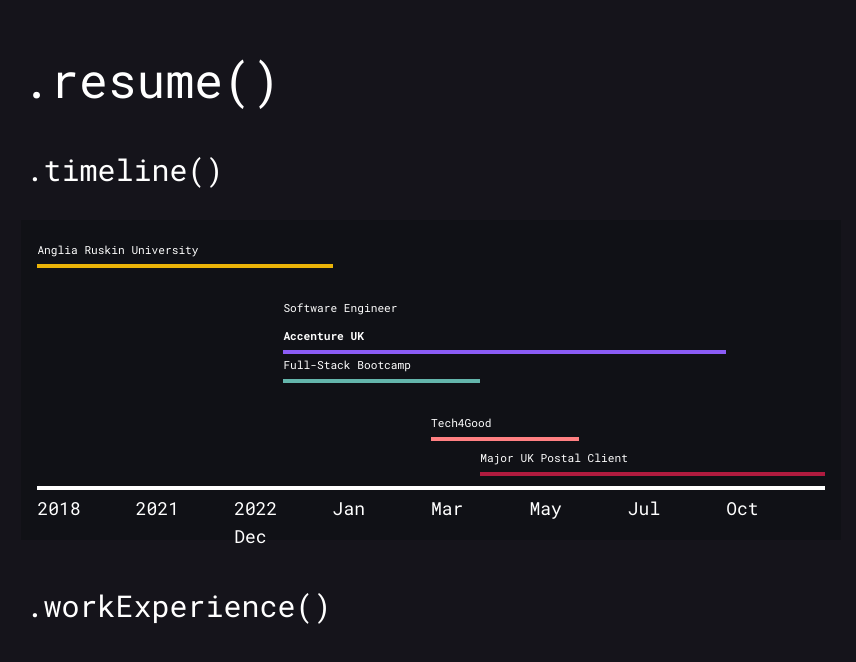
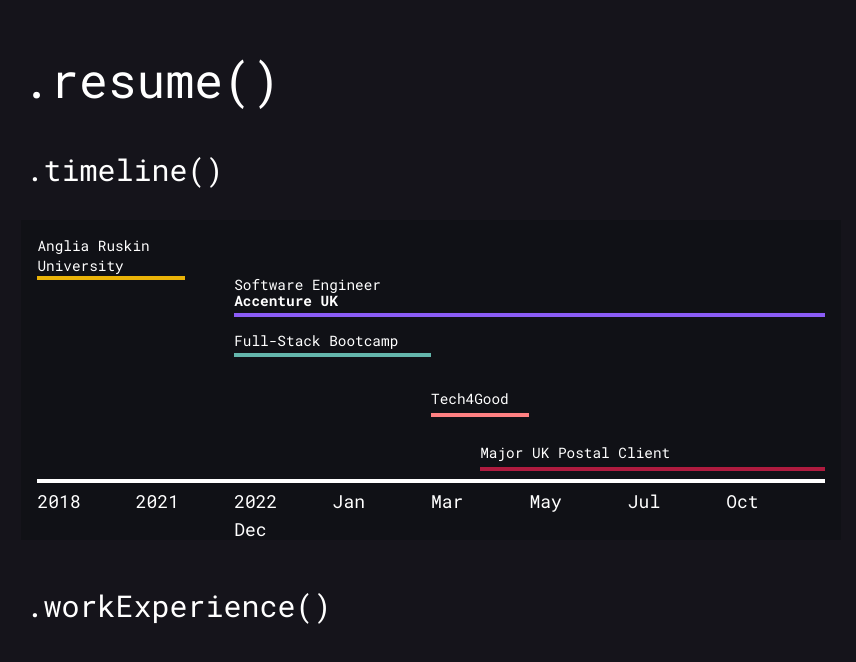
Before and after one commit to DinisSkizee/DinisCV, a React (Vite) app: page / in a window 1280 px wide. Shown: the part 5092-5754 px from the top of the page, without its empty margins (209-1065 px from the left). Built offline with nearby package versions, Linux system fonts and the light colour scheme.

Commit message:
update design for tablet

```diff
--- a/src/components/Header.jsx
+++ b/src/components/Header.jsx
@@ -8,7 +8,12 @@
   };
   return (
     <div className="flex w-full justify-between px-5 py-9 fixed bg-bgblue z-40 lg:px-12 items-center">
-      <div className="flex justify-start pl-4 text-white gap-2 leading-tight md:text-xl items-center">
+      <div
+        className="flex justify-start pl-4 text-white gap-2 leading-tight md:text-xl items-center select-none"
+        onClick={() => {
+          window.scrollTo({ top: 0, behavior: "smooth" });
+        }}
+      >
         <div>
           DINIS
           <br />
--- a/src/components/Resume/Timeline.jsx
+++ b/src/components/Resume/Timeline.jsx
@@ -7,9 +7,9 @@
       <h3 className="text-white text-3xl ml-1 pt-12">{`.timeline()`}</h3>
 
       {/* Resume */}
-      <div className="bg-[#101116] mt-[2rem] w-full h-[20rem] grid grid-cols-16 grid-rows-15 p-4">
+      <div className="bg-[#101116] mt-[2rem] w-full h-[20rem] grid grid-cols-16 grid-rows-15 p-4 pb-6">
         {/* ARU */}
-        <Popover className="row-start-1 row-end-3 col-start-1 col-end-7 text-white text-[.7rem]">
+        <Popover className="row-start-1 row-end-3 col-start-1 col-end-7 text-white text-[.7rem] md:text-[.9rem] md:col-end-4 md:leading-5">
           {({ open }) => (
             <>
               <Popover.Button className="focus:outline-none text-left">
@@ -18,7 +18,7 @@
               <Popover.Panel
                 className={`${
                   open ? "opacity-100" : "opacity-0"
-                } absolute z-10 bg-bgblue p-3 text-xs text-white mt-2 mr-9 shadow-2xl`}
+                } absolute z-10 bg-bgblue p-3 text-xs text-white mt-2 mr-9 shadow-2xl md:text-md md:mr-16`}
               >
                 <div className="flex flex-col gap-1">
                   <h1 className="text-gold">Anglia Ruskin University</h1>
@@ -45,17 +45,17 @@
         </Popover>
 
         {/* Accenture */}
-        <Popover className="row-start-4 col-start-6 col-end-15 text-white text-[.7rem]">
+        <Popover className="row-start-4 col-start-6 col-end-15 text-white text-[.7rem] md:text-[.9rem] md:row-start-3 md:leading-6 md:col-start-5 md:col-end-17">
           {({ open }) => (
             <>
-              <Popover.Button className="focus:outline-none text-left">
-                Software Engineer
-                <br /> <span className="font-bold">Accenture UK</span>
+              <Popover.Button className="focus:outline-none text-left flex flex-col">
+                <span>Software Engineer</span>
+                <span className="font-bold md:-mt-2">Accenture UK</span>
               </Popover.Button>
               <Popover.Panel
                 className={`${
                   open ? "opacity-100" : "opacity-0"
-                } absolute z-10 bg-bgblue p-3 text-xs text-white mt-2 mr-9 left-9 shadow-2xl`}
+                } absolute z-10 bg-bgblue p-3 text-xs text-white mt-2 mr-9 left-9 shadow-2xl md:text-md md:mr-16 md:ml-6`}
               >
                 <div className="flex flex-col gap-1">
                   <h1>Software Engineer</h1>
@@ -90,16 +90,16 @@
         </Popover>
 
         {/* Full-Stack Bootcamp */}
-        <Popover className="row-start-7 col-start-6 col-end-10 text-white text-[.7rem]">
+        <Popover className="row-start-7 col-start-6 col-end-10 text-white text-[.7rem] md:text-[.9rem] md:leading-4 md:row-start-6 md:col-start-5 md:col-end-9 md:mt-1">
           {({ open }) => (
             <>
-              <Popover.Button className="focus:outline-none text-left">
+              <Popover.Button className="focus:outline-none text-left md:mb-1">
                 Full-Stack Bootcamp
               </Popover.Button>
               <Popover.Panel
                 className={`${
                   open ? "opacity-100" : "opacity-0"
-                } absolute z-10 bg-bgblue p-3 text-xs text-white mt-2 mr-9 left-9 shadow-2xl`}
+                } absolute z-10 bg-bgblue p-3 text-xs text-white mt-2 mr-9 left-9 shadow-2xl md:text-md md:mr-16 md:ml-6`}
               >
                 <div className="flex flex-col gap-1">
                   <h1 className="font-medium text-waveBlue">
@@ -134,7 +134,7 @@
         </Popover>
 
         {/* Tech4Good */}
-        <Popover className="row-start-10 col-start-9 col-end-12 text-white text-[.7rem]">
+        <Popover className="row-start-10 col-start-9 col-end-12 text-white text-[.7rem] md:text-[.9rem] md:row-start-9 md:col-end-11">
           {({ open }) => (
             <>
               <Popover.Button className="focus:outline-none text-left">
@@ -143,7 +143,7 @@
               <Popover.Panel
                 className={`${
                   open ? "opacity-100" : "opacity-0"
-                } absolute z-10 bg-bgblue p-3 text-xs text-white mt-2 mr-9 left-9 shadow-2xl`}
+                } absolute z-10 bg-bgblue p-3 text-xs text-white mt-2 mr-9 left-9 shadow-2xl md:text-md md:mr-16 md:ml-6`}
               >
                 <div className="flex flex-col gap-1">
                   <h1 className="font-medium text-tech4good">
@@ -175,7 +175,7 @@
         </Popover>
 
         {/* Major UK Postal Client */}
-        <Popover className="mt-4 row-start-11 col-start-10 col-end-17 text-white text-[.7rem]">
+        <Popover className="mt-4 row-start-11 col-start-10 col-end-17 text-white text-[.7rem] md:text-[.9rem]">
           {({ open }) => (
             <>
               <Popover.Button className="focus:outline-none text-left">
@@ -184,7 +184,7 @@
               <Popover.Panel
                 className={`${
                   open ? "opacity-100" : "opacity-0"
-                } absolute z-10 bg-bgblue p-3 text-xs text-white mt-2 mr-9 left-9 shadow-2xl`}
+                } absolute z-10 bg-bgblue p-3 text-xs text-white mt-2 mr-9 left-9 shadow-2xl md:text-md md:mr-16 md:ml-6`}
               >
                 <div className="flex flex-col gap-1">
                   <h1 className="font-medium text-wildRed">
```
